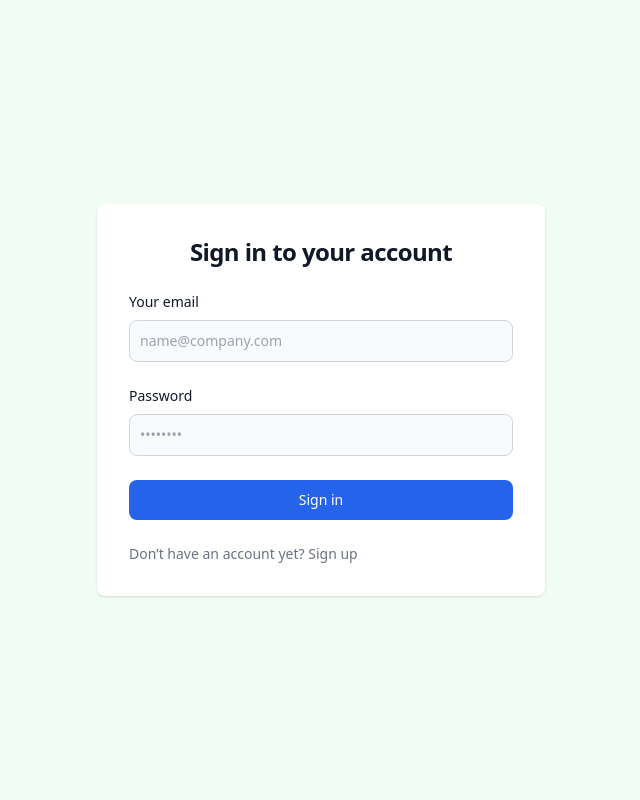
After one commit to ktare23E/university_review, a PHP site: page /login.php in a window 1280 px wide. The commit adds this page. Shown: the whole page, without its empty margins (319-959 px from the left). Run offline with PHP 8.4, Linux system fonts and the light colour scheme; some libraries are stand-ins or nearby versions.

Commit message:
log in ui done

```diff
--- a/index.php
+++ b/index.php
@@ -14,8 +14,8 @@ $init->insertUniversityCourseReview(3,1,4,'Mana kog rate!');
 </head>
 
 <body>
-    <div class="w-screen h-screen ">
-        <div class="parent_container w-[70%] mx-auto bg-[#f6f6f9] h-full flex flex-col gap-20">
+    <div class="w-screen h-screen bg-green-50">
+        <div class="parent_container w-[70%] mx-auto bg-white h-full flex flex-col gap-20">
             <div class="header flex justify-between w-full items-start text-sm h-[5%]">
                 <div class="logo_container flex items-center justify-center gap-2 h-5"> <!-- Added flex and items-center for vertical alignment -->
                     <img src="imgs/logo.jpg" alt="" class="rounded-full w-10 h-10 object-cover mt-5"> <!-- Tailwind classes added here -->
--- /dev/null
+++ b/login.php
@@ -0,0 +1,39 @@
+<!DOCTYPE html>
+<html lang="en">
+<head>
+    <meta charset="UTF-8">
+    <meta name="viewport" content="width=device-width, initial-scale=1.0">
+    <title>Login</title>
+    <script src="https://cdn.tailwindcss.com"></script>
+</head>
+
+<body>
+    <section class="bg-green-50 dark:bg-gray-900">
+        <div class="flex flex-col items-center justify-center px-6 py-8 mx-auto md:h-screen lg:py-0">
+            <div class="w-full bg-white rounded-lg shadow dark:border md:mt-0 sm:max-w-md xl:p-0 dark:bg-gray-800 dark:border-gray-700">
+                <div class="p-6 space-y-4 md:space-y-6 sm:p-8">
+                    <h1 class="text-xl font-bold text-center leading-tight tracking-tight text-gray-900 md:text-2xl dark:text-white">
+                        Sign in to your account
+                    </h1>
+                    <form class="space-y-4 md:space-y-6" action="#">
+                        <div>
+                            <label for="email" class="block mb-2 text-sm font-medium text-gray-900 dark:text-white">Your email</label>
+                            <input type="email" name="email" id="email" class="bg-gray-50 border border-gray-300 text-gray-900 sm:text-sm rounded-lg focus:ring-primary-600 focus:border-primary-600 block w-full p-2.5 dark:bg-gray-700 dark:border-gray-600 dark:placeholder-gray-400 dark:text-white dark:focus:ring-blue-500 dark:focus:border-blue-500" placeholder="name@company.com" required="">
+                        </div>
+                        <div>
+                            <label for="password" class="block mb-2 text-sm font-medium text-gray-900 dark:text-white">Password</label>
+                            <input type="password" name="password" id="password" placeholder="••••••••" class="bg-gray-50 border border-gray-300 text-gray-900 sm:text-sm rounded-lg focus:ring-primary-600 focus:border-primary-600 block w-full p-2.5 dark:bg-gray-700 dark:border-gray-600 dark:placeholder-gray-400 dark:text-white dark:focus:ring-blue-500 dark:focus:border-blue-500" required="">
+                        </div>
+
+                        <button type="submit" class="w-full bg-blue-600 text-white bg-primary-600 hover:bg-primary-700 focus:ring-4 focus:outline-none focus:ring-primary-300 font-medium rounded-lg text-sm px-5 py-2.5 text-center dark:bg-primary-600 dark:hover:bg-primary-700 dark:focus:ring-primary-800">Sign in</button>
+                        <p class="text-sm font-light text-gray-500 dark:text-gray-400">
+                            Don’t have an account yet? <a href="#" class="font-medium text-primary-600 hover:underline dark:text-primary-500">Sign up</a>
+                        </p>
+                    </form>
+                </div>
+            </div>
+        </div>
+    </section>
+</body>
+
+</html>
```
Also changed, not shown: register.php (added, +11 -0 lines).
